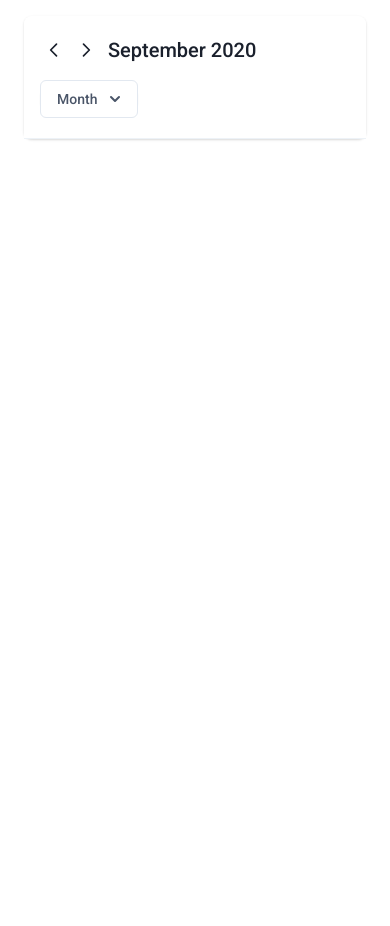
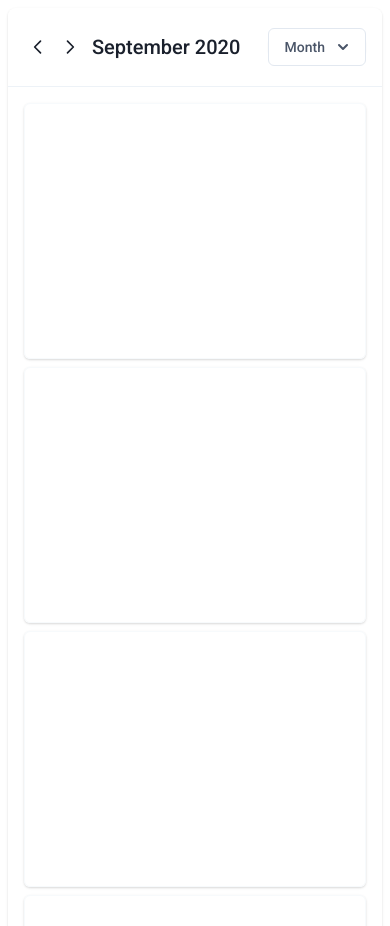
Before and after one commit to danwritecode/TailwindCalendar, a Nuxt app: page / in a window 390 px wide. Shown: the top 926 px of the page. Before the commit the page ends 844 px from the top, so only its background shows below. Built offline with nearby package versions, Linux system fonts and the light colour scheme; what @tailwindcss/ui would draw is missing.

Commit message:
started rough draft of mobile monthly component view

```diff
--- /dev/null
+++ b/components/MobileMonthView.vue
@@ -0,0 +1,17 @@
+<template>
+  <div class="p-4">
+      <div v-for="n in 12" class="mb-2 h-64 w-full rounded-md border shadow border-gray-100">
+
+      </div>
+  </div>
+</template>
+
+<script>
+export default {
+
+}
+</script>
+
+<style>
+
+</style>
--- a/pages/index.vue
+++ b/pages/index.vue
@@ -1,5 +1,5 @@
 <template>
-  <div class="mx-auto px-6 py-4">
+  <div class="mx-auto px-2 py-2 sm:px-6 sm:py-4">
     <div class="mx-auto">
       <div class="bg-white shadow rounded-lg">
         <div class="bg-white px-4 py-5 border-b rounded-t-lg border-gray-200 sm:px-6">
@@ -65,7 +65,7 @@
         </div>
         <div>
           <transition name="fade" mode="out-in">
-            <div :key="currentCalendarLayout" v-if="currentCalendarLayout === 'Month'" :class="isMobile ? 'hidden':'block'" class="grid grid-cols-7 gap-0">
+            <div :key="currentCalendarLayout" v-if="currentCalendarLayout === 'Month' && !isMobile" class="grid grid-cols-7 gap-0">
               <div :key="weekday" v-for="weekday in weekdaysAbv" class="p-0.5 flex justify-center">
                 <p class="text-xs uppercase font-semibold text-gray-500">{{ weekday }}</p>
               </div>
@@ -129,6 +129,8 @@
                 </div>
               </div>
             </div>
+
+            <MobileMonthView :key="currentCalendarLayout" v-if="currentCalendarLayout === 'Month' && isMobile"/>
 
             <div :key="currentCalendarLayout" v-if="currentCalendarLayout === 'Week'">
               <div class="grid grid-cols-1">
@@ -242,10 +244,11 @@
 
 <script>
 import QuickAddEvent from '~/components/QuickAddEvent'
+import MobileMonthView from '~/components/MobileMonthView'
 
 export default {
   components: {
-    QuickAddEvent
+    QuickAddEvent, MobileMonthView
   },
   data() {
     return {
```
